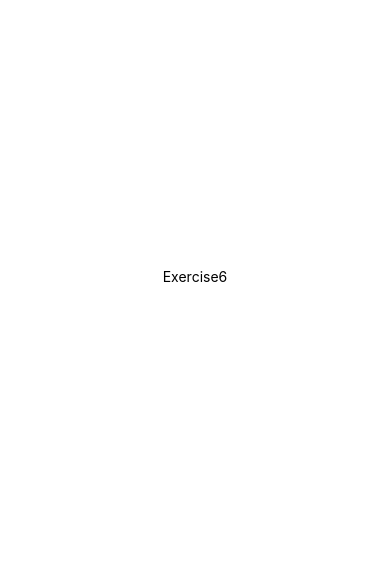
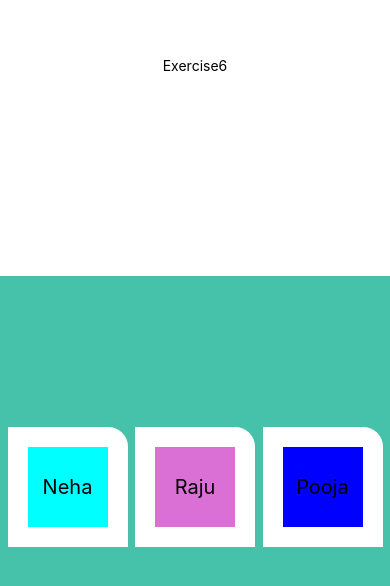
Before and after one commit to kuldeeepkumar/practiceApp, a React Native app: screen / in a window 390 px wide. Shown: the part 146-732 px from the top of the page. Built offline with nearby package versions, Linux system fonts and the light colour scheme.

Commit message:
using flex properties in React Native is done and stylesheet under standing

```diff
--- a/App.js
+++ b/App.js
@@ -1,7 +1,7 @@
 import { StatusBar } from "expo-status-bar";
 import { StyleSheet, Text, View } from "react-native";
-
 import Exercise6 from "./src/excercises/Exercise6";
+import Exercise7 from "./src/excercises/Exercise7";
 
 export default function App() {
   return (
@@ -9,9 +9,8 @@ export default function App() {
       {/*<Exercise1/>*/}
       {/*<Exercise2/>*/}
       {/*<Exercise3/>*/}
-      {/* <Excercise4 /> */}
-      {/* <Excercise5/> */}
       <Exercise6 />
+      <Exercise7 />
     </>
   );
 }
--- /dev/null
+++ b/src/excercises/Exercise7.js
@@ -0,0 +1,47 @@
+import { StyleSheet, Text, View } from "react-native";
+
+import React from "react";
+
+const Exercise7 = () => {
+  return (
+    <View style={styles1.container}>
+      <View style={styles1.box}>
+        <Text style={styles1.text}>Neha</Text>
+      </View>
+      <View style={[styles1.box, { backgroundColor: "orchid" }]}>
+        <Text style={styles1.text}>Raju</Text>
+      </View>
+      <View style={[styles1.box, { backgroundColor: "blue" }]}>
+        <Text style={styles1.text}>Pooja</Text>
+      </View>
+    </View>
+  );
+};
+
+export default Exercise7;
+
+// -->>>>>>>>>>>  Using flex properties: flex, flexDirection, justifyContent, alignItems <<<<<<<<<<<<<---
+
+const styles1 = StyleSheet.create({
+  container: {
+    flex: 1,
+    flexDirection: "row",
+    justifyContent: "space-evenly",
+    alignItems: "center",
+    backgroundColor: "#46c2ab",
+  },
+  box: {
+    width: 120,
+    height: 120,
+    backgroundColor: "aqua",
+    justifyContent: "center",
+    alignItems: "center",
+    borderTopEndRadius: 20,
+    borderColor: "white",
+    borderWidth: 20,
+  },
+  text: {
+    fontSize: 20,
+    color: "black",
+  },
+});
```
